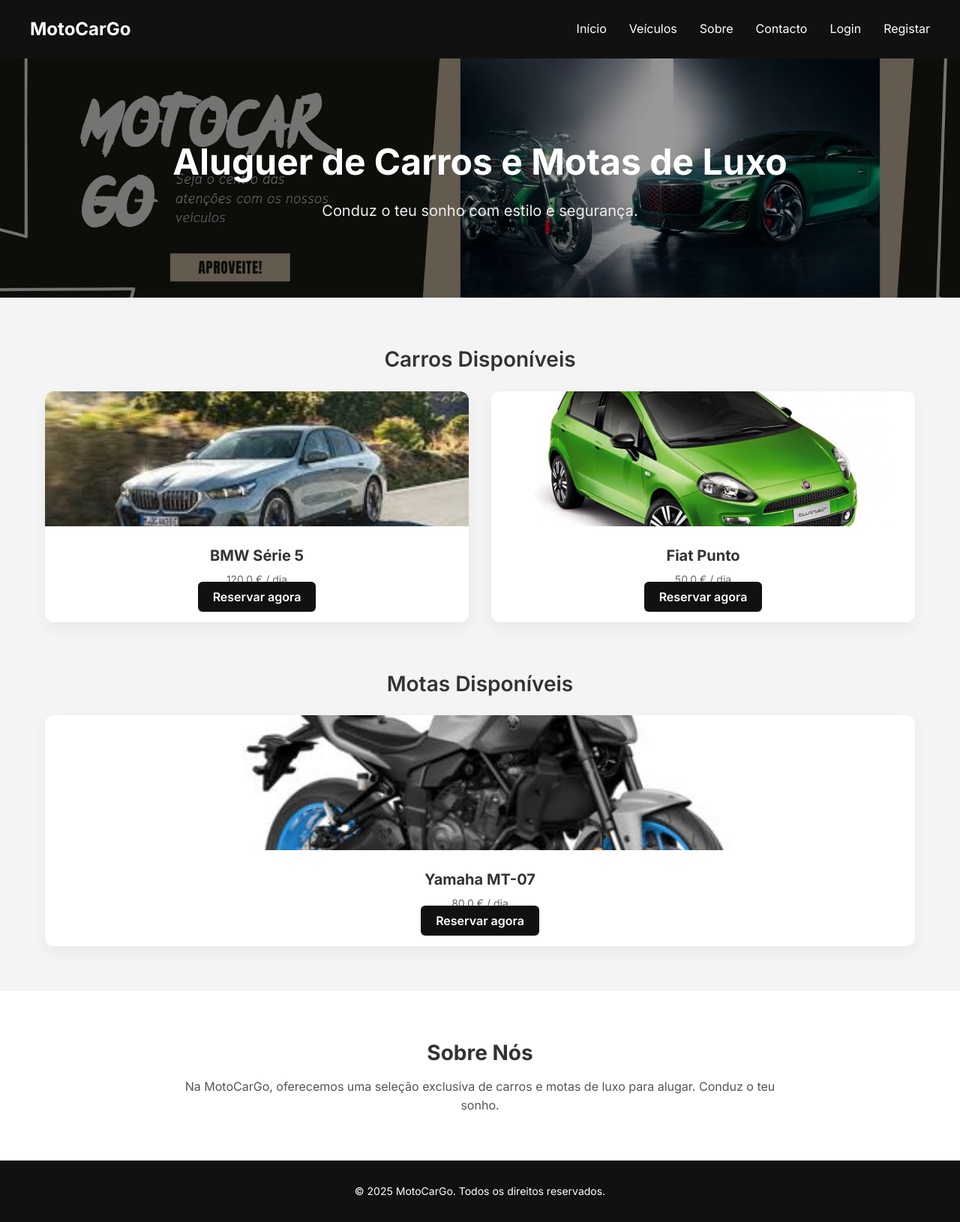
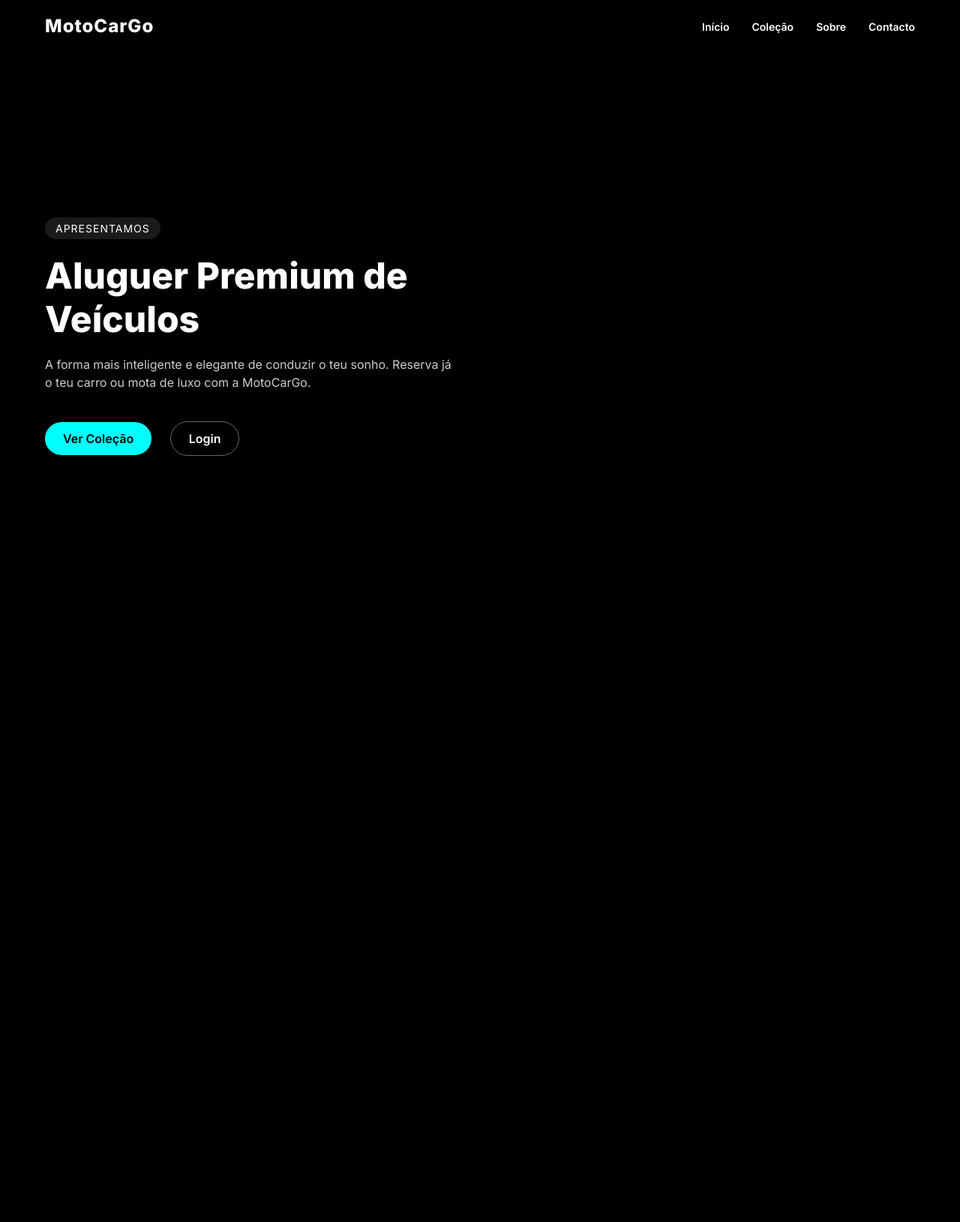
Before and after one commit to bsmarques04-blip/alltera-render, a Flask app: page / in a window 1280 px wide. Shown: the whole page at 75% size. After the commit the page ends 608 px from the top, so only its background shows below. Run offline with Flask 2, Linux system fonts and the light colour scheme; data comes from the database, SQL or seed files in the repository; some libraries are stand-ins or nearby versions.

Commit message:
Melhoria do design da landing page e implementação de uma figura 3D feita com Spline

```diff
--- a/static/css/style.css
+++ b/static/css/style.css
@@ -1,4 +1,3 @@
-/* Reset base */
 * {
   margin: 0;
   padding: 0;
@@ -7,178 +6,129 @@
 
 body {
   font-family: 'Inter', sans-serif;
-  background-color: #f4f4f4;
-  color: #333;
-  line-height: 1.6;
-}
-
-a {
-  text-decoration: none;
-  color: inherit;
+  background-color: #000;
+  color: white;
+  overflow-x: hidden;
 }
 
 /* Navbar */
-.navbar {
-  background-color: #111;
-  color: white;
-  padding: 20px 40px;
+nav {
   display: flex;
   justify-content: space-between;
   align-items: center;
+  padding: 20px 60px;
+  background-color: transparent;
 }
 
 .logo {
   font-size: 24px;
-  font-weight: bold;
+  font-weight: 800;
+  letter-spacing: 1px;
 }
 
 .nav-links {
-  list-style: none;
   display: flex;
   gap: 30px;
+  list-style: none;
 }
 
 .nav-links a {
   color: white;
-  font-weight: 500;
+  text-decoration: none;
+  font-weight: 600;
+  font-size: 14px;
+  transition: 0.3s;
 }
 
 .nav-links a:hover {
-  text-decoration: underline;
+  color: #00ffff;
 }
 
 /* Hero */
 .hero {
-  background: url('/static/images/hero.jpg') center/cover no-repeat;
-  padding: 100px 20px;
-  text-align: center;
-  color: white;
-  position: relative;
+  display: flex;
+  align-items: center;
+  justify-content: space-between;
+  padding: 80px 60px;
+  min-height: 90vh;
 }
 
-.hero::after {
-  content: '';
-  position: absolute;
-  top: 0; left: 0; right: 0; bottom: 0;
-  background-color: rgba(0,0,0,0.4);
-  z-index: 1;
+.hero-text {
+  max-width: 600px;
 }
 
-.hero h1,
-.hero p {
-  position: relative;
-  z-index: 2;
+.hero-text span {
+  display: inline-block;
+  margin-bottom: 20px;
+  font-size: 14px;
+  background: rgba(255, 255, 255, 0.1);
+  padding: 6px 14px;
+  border-radius: 20px;
+  letter-spacing: 1px;
 }
 
-.hero h1 {
+.hero-text h1 {
   font-size: 48px;
-  margin-bottom: 10px;
+  line-height: 1.2;
+  margin-bottom: 20px;
 }
 
-.hero p {
-  font-size: 20px;
-  color: #eee;
+.hero-text p {
+  color: #ccc;
+  margin-bottom: 40px;
+  font-size: 16px;
+  line-height: 1.5;
 }
 
-/* Cards */
-.cards-container {
-  max-width: 1200px;
-  margin: 60px auto;
-  padding: 0 20px;
+.hero-text .buttons a {
+  display: inline-block;
+  margin-right: 20px;
+  padding: 12px 24px;
+  font-weight: 600;
+  text-decoration: none;
+  border-radius: 30px;
+  transition: all 0.3s ease;
 }
 
-.cards-container h2 {
-  margin-bottom: 20px;
-  font-size: 28px;
-  font-weight: 600;
-  text-align: center;
+.btn-primario {
+  background: #00ffff;
+  color: #000;
 }
 
-.cards {
-  display: grid;
-  grid-template-columns: repeat(auto-fit, minmax(250px, 1fr));
-  gap: 30px;
+.btn-secundario {
+  border: 1px solid #666;
+  color: #fff;
 }
 
-.card {
-  background-color: white;
-  border-radius: 12px;
-  box-shadow: 0 8px 20px rgba(0,0,0,0.05);
-  overflow: hidden;
-  text-align: center;
-  padding-bottom: 20px;
+.btn-primario:hover {
+  background: #00cccc;
 }
 
-.card img {
-  width: 100%;
-  height: 180px;
-  object-fit: cover;
+.btn-secundario:hover {
+  border-color: #aaa;
+  color: #00ffff;
 }
 
-.card h3 {
-  margin: 15px 0 5px;
-  font-size: 20px;
+/* Spline */
+.spline-container {
+  width: 1000px;
+  height: 600px;
 }
 
-.card p {
-  color: #666;
-  font-size: 14px;
-}
-
-.btn-reservar {
-  margin-top: 10px;
-  padding: 10px 20px;
-  background-color: #111;
-  color: white;
-  border: none;
-  border-radius: 6px;
-  cursor: pointer;
-  font-weight: 600;
-}
-
-.btn-reservar:hover {
-  background-color: #333;
-}
-
-/* Sobre nós */
-.about {
-  background-color: white;
-  text-align: center;
-  padding: 60px 20px;
-}
-
-.about h2 {
-  font-size: 28px;
-  margin-bottom: 10px;
-}
-
-.about p {
-  max-width: 800px;
-  margin: 0 auto;
-  color: #555;
-}
-
-/* Footer */
-footer {
-  text-align: center;
-  padding: 30px;
-  background-color: #111;
-  color: white;
-  font-size: 14px;
+spline-viewer {
+  width: 100%;
+  height: 100%;
 }
 
 /* Responsivo */
-@media (max-width: 768px) {
-  .nav-links {
+@media (max-width: 1024px) {
+  .hero {
     flex-direction: column;
-    gap: 15px;
+    text-align: center;
   }
-
-  .hero h1 {
-    font-size: 32px;
-  }
-
-  .hero p {
-    font-size: 16px;
+  .spline-container {
+    width: 100%;
+    height: 350px;
+    margin-top: 40px;
   }
 }
--- a/templates/index.html
+++ b/templates/index.html
@@ -3,73 +3,37 @@
 <head>
   <meta charset="UTF-8">
   <title>MotoCarGo</title>
+  <link href="https://fonts.googleapis.com/css2?family=Inter:wght@400;600;800&display=swap" rel="stylesheet">
   <link rel="stylesheet" href="/static/css/style.css">
-  <link href="https://fonts.googleapis.com/css2?family=Inter:wght@400;600;700&display=swap" rel="stylesheet">
+  <script type="module" src="https://unpkg.com/@splinetool/viewer@1.10.24/build/spline-viewer.js"></script>
 </head>
 <body>
-  <nav class="navbar">
+
+  <nav>
     <div class="logo">MotoCarGo</div>
     <ul class="nav-links">
       <li><a href="#">Início</a></li>
-      <li><a href="#">Veículos</a></li>
+      <li><a href="#colecao">Coleção</a></li>
       <li><a href="#">Sobre</a></li>
       <li><a href="#">Contacto</a></li>
-
-      {% if session.cliente_nome %}
-        <li><strong>Olá, {{ session.cliente_nome }}</strong></li>
-        <li><a href="{{ url_for('logout') }}">Logout</a></li>
-        <li><a href="{{ url_for('minhas_reservas') }}">As minhas reservas</a></li>
-      {% else %}
-        <li><a href="{{ url_for('login') }}">Login</a></li>
-        <li><a href="{{ url_for('register_client') }}">Registar</a></li>
-      {% endif %}
     </ul>
   </nav>
 
-  <header class="hero">
-    <h1>Aluguer de Carros e Motas de Luxo</h1>
-    <p>Conduz o teu sonho com estilo e segurança.</p>
-  </header>
+  <section class="hero">
+    <div class="hero-text">
+      <span>APRESENTAMOS</span>
+      <h1>Aluguer Premium de Veículos</h1>
+      <p>A forma mais inteligente e elegante de conduzir o teu sonho. Reserva já o teu carro ou mota de luxo com a MotoCarGo.</p>
+      <div class="buttons">
+        <a href="#colecao" class="btn-primario">Ver Coleção</a>
+        <a href="{{ url_for('login') }}" class="btn-secundario">Login</a>
+      </div>
+    </div>
 
-  <section class="cards-container">
-    <h2>Carros Disponíveis</h2>
-    <div class="cards">
-      {% for veiculo in veiculos_carros %}
-      <div class="card">
-        <img src="{{ url_for('static', filename='images/' + veiculo.imagens.split(',')[0]) }}" alt="{{ veiculo.model }}">
-        <h3>{{ veiculo.brand }} {{ veiculo.model }}</h3>
-        <p>{{ veiculo.price_per_day }} € / dia</p>
-        <a href="{{ url_for('reservar_veiculo', veiculo_id=veiculo.id) }}" class="btn-reservar">Reservar agora</a>
-      </div>
-      {% else %}
-      <p>Nenhum carro disponível no momento.</p>
-      {% endfor %}
+    <div class="spline-container">
+      <spline-viewer url="https://prod.spline.design/T28MqcMMykQawsZi/scene.splinecode"></spline-viewer>
     </div>
   </section>
 
-  <section class="cards-container">
-    <h2>Motas Disponíveis</h2>
-    <div class="cards">
-      {% for veiculo in veiculos_motas %}
-      <div class="card">
-        <img src="{{ url_for('static', filename='images/' + veiculo.imagens.split(',')[0]) }}" alt="{{ veiculo.model }}">
-        <h3>{{ veiculo.brand }} {{ veiculo.model }}</h3>
-        <p>{{ veiculo.price_per_day }} € / dia</p>
-        <a href="{{ url_for('reservar_veiculo', veiculo_id=veiculo.id) }}" class="btn-reservar">Reservar agora</a>
-      </div>
-      {% else %}
-      <p>Nenhuma mota disponível no momento.</p>
-      {% endfor %}
-    </div>
-  </section>
-
-  <section class="about">
-    <h2>Sobre Nós</h2>
-    <p>Na MotoCarGo, oferecemos uma seleção exclusiva de carros e motas de luxo para alugar. Conduz o teu sonho.</p>
-  </section>
-
-  <footer>
-    <p>© 2025 MotoCarGo. Todos os direitos reservados.</p>
-  </footer>
 </body>
 </html>
```
Also changed, not shown: static/images/hero.jpg (deleted).
